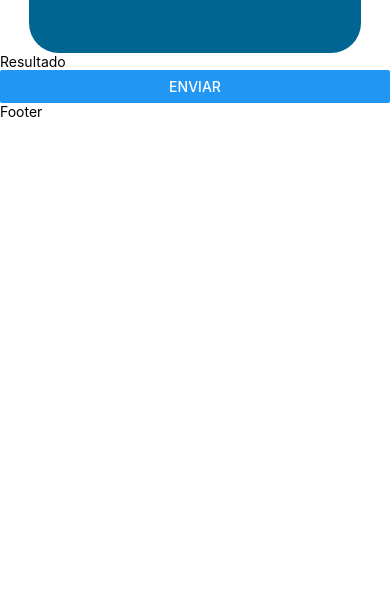
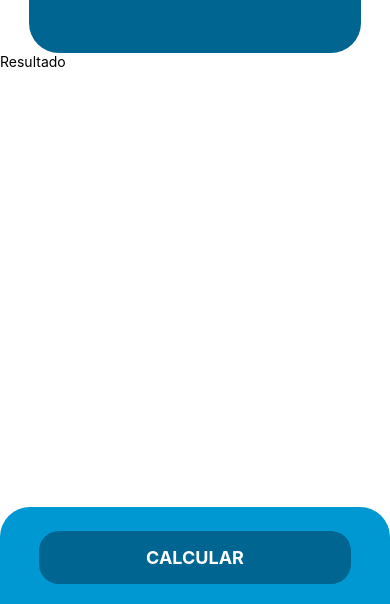
Before and after one commit to lccarelli/cotizadorPrestamo-react-native, a React Native app: screen / in a window 390 px wide. Shown: the part 237-841 px from the top of the page. Built offline with nearby package versions, Linux system fonts and the light colour scheme.

Commit message:
add calculate button

```diff
--- a/App.js
+++ b/App.js
@@ -8,7 +8,7 @@
   YellowBox,
   Button
 } from 'react-native';
-
+import Footer from './src/components/Footer';
 import Form from './src/components/Form';
 import colors from './src/utils/colors';
 
@@ -20,7 +20,7 @@
   const [interest, setInterest] = useState(null);
   const [months, setMonths] = useState(null);
 
-  const onSubmit = () => {
+  const calculate = () => {
     console.log('capital -> ', capital);
     console.log('interest -> ', interest);
     console.log('months -> ', months);
@@ -40,13 +40,7 @@
       <View>
         <Text>Resultado</Text>
       </View>
-      <View>
-        <Button
-          title='Enviar'
-          onPress={onSubmit}
-        />
-        <Text>Footer</Text>
-      </View>
+      <Footer calculate={calculate} />
     </>
   );
 }
--- /dev/null
+++ b/src/components/Footer.js
@@ -0,0 +1,43 @@
+import React from 'react'
+import { StyleSheet, Text, View, TouchableOpacity } from 'react-native'
+import colors from '../utils/colors'
+
+export default function Footer(props) {
+    const { calculate } = props;
+    return (
+        <View style={styles.viewFooter}>
+            <TouchableOpacity style={styles.button} onPress={calculate}>
+                <Text style={styles.text}>CALCULAR</Text>
+            </TouchableOpacity>
+        </View>
+    )
+}
+
+
+
+const styles = StyleSheet.create({
+    viewFooter: {
+        position: 'absolute',
+        bottom: 0,
+        width: '100%',
+        backgroundColor: colors.PRIMARY_COLOR,
+        height: 100,
+        borderTopLeftRadius: 30,
+        borderTopRightRadius: 30,
+        alignItems: 'center',
+        justifyContent: 'center'
+    },
+    button: {
+        backgroundColor: colors.PRIMARY_COLOR_DARK,
+        padding: 16,
+        borderRadius: 20,
+        width: '80%',
+        alignItems: 'center',
+        justifyContent: 'center'
+    },
+    text: {
+        fontWeight: 'bold',
+        fontSize: 18,
+        color: '#fff',
+    },
+})
```
